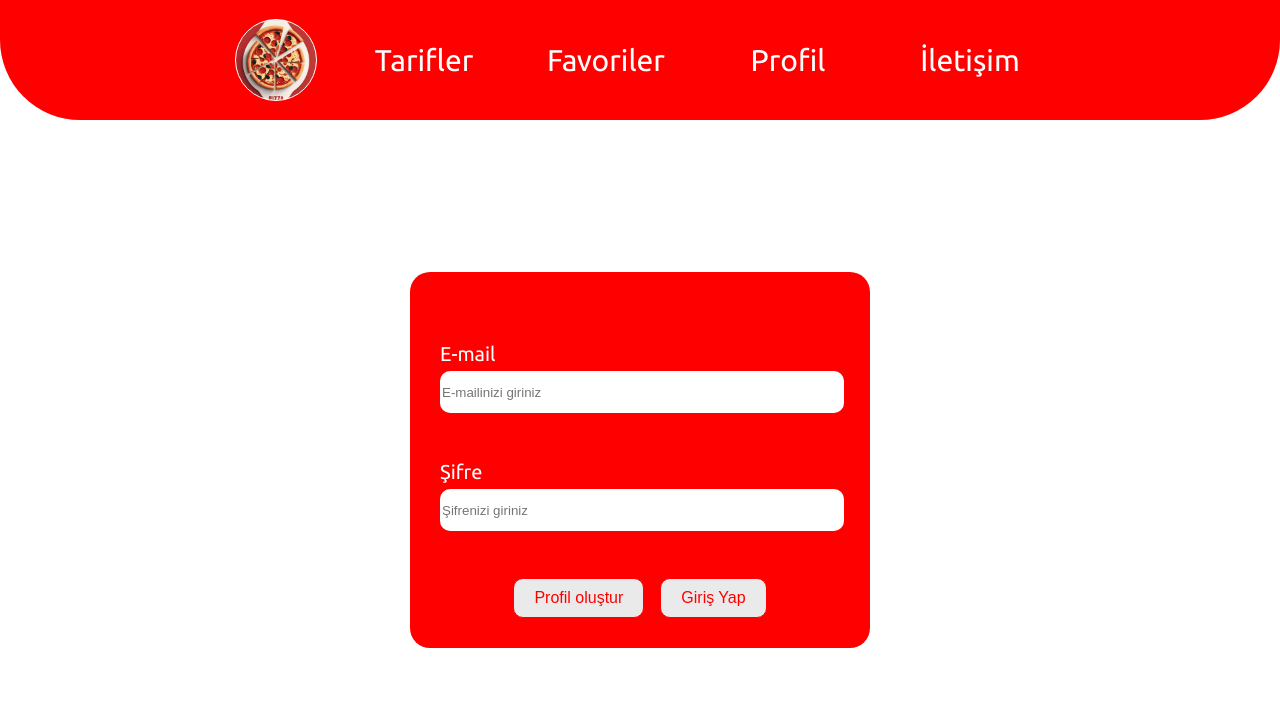
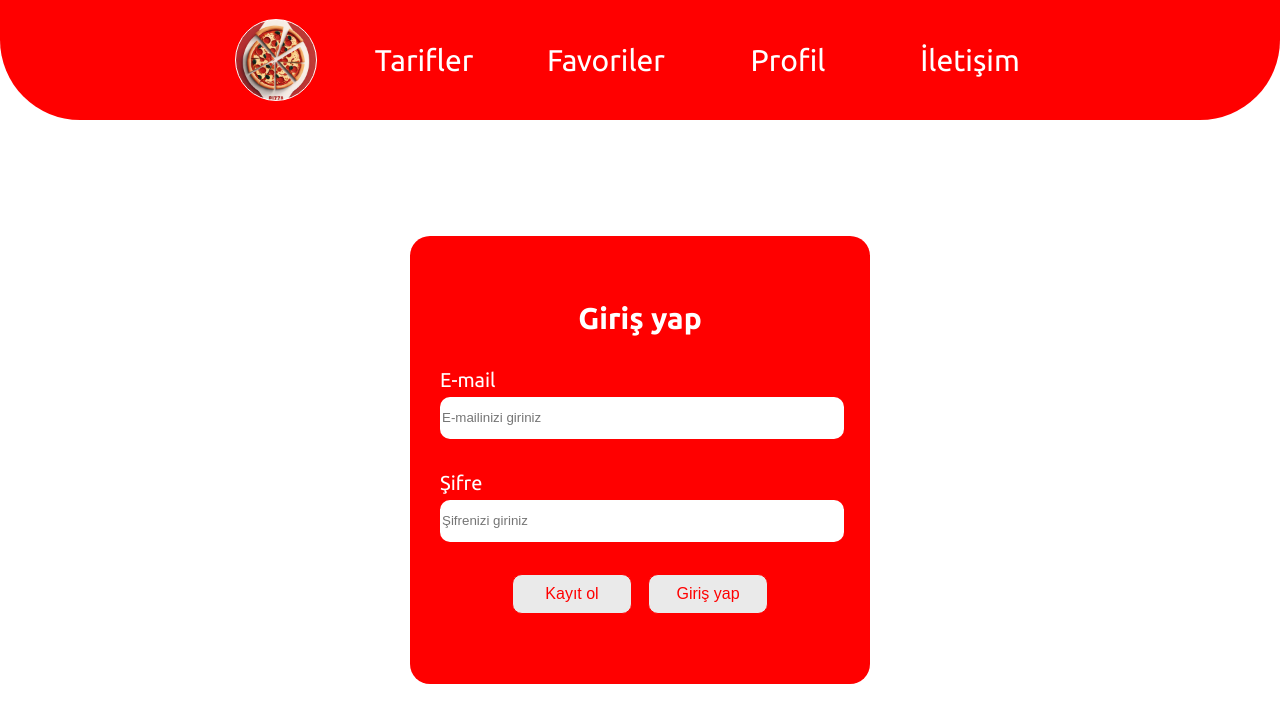
Before and after one commit to FTMustafa/yemek-tarifleri, a React (Create React App) app: page /home/profile in a window 1280 px wide. Shown: the top 722 px of the page. Built offline with nearby package versions, Linux system fonts and the light colour scheme.

Commit message:
.
Ufak düzenlemeler ve log in sorunu düzeltildi.

```diff
--- a/src/components/Login/Login.css
+++ b/src/components/Login/Login.css
@@ -7,8 +7,9 @@
 
 .bg {
   background: red;
-  padding: 30px;
+  padding: 0px 30px 40px 30px;
   border-radius: 20px;
+  height: 60%;
   max-width: 400px;
   width: 100%;
 }
@@ -17,6 +18,13 @@
   display: flex;
   flex-direction: column;
   gap: 2em;
+}
+.form> h2{
+  color: white;
+  text-align: center;
+  width: 400px;
+  font-size: 30px;
+  max-height: 10px;
 }
 
 .girdi label {
@@ -51,6 +59,7 @@
   cursor: pointer;
   font-size: 16px;
   border: 1px solid;
+  width: 120px;
 }
 
 .girdi-bottom > button:hover{
--- a/src/components/Login/Login.js
+++ b/src/components/Login/Login.js
@@ -41,6 +41,7 @@ function Login({ setIsLogin }) {
       <div className="bg">
         <form onSubmit={onFinish}>
           <div className="form">
+            <h2>Giriş yap</h2>
             <div className="girdi">
               <label>E-mail</label>
               <input
@@ -62,15 +63,15 @@ function Login({ setIsLogin }) {
 
             <div className="girdi-bottom">
               <button type="button" onClick={() => setIsSignIn(true)}>
-                Profil oluştur
+                Kayıt ol
               </button>
-              <button type="submit">Giriş Yap</button>
+              <button type="submit">Giriş yap</button>
             </div>
           </div>
         </form>
         {isModalVisible && (
           <div className="modal">
-            <p>Yanlış email veya şifre</p>
+            <p>E-mail veya şifre yanlış!</p>
             <button onClick={handleOk}>Tamam</button>
           </div>
         )}
--- a/src/components/Login/Signin.css
+++ b/src/components/Login/Signin.css
@@ -5,22 +5,19 @@
   height: 85vh;
 }
 
-.bg {
+.signin-bg {
   background: red;
-  padding: 30px;
+  padding: 0px 30px 50px 30px;
   border-radius: 20px;
+  height: 60%;
   max-width: 400px;
   width: 100%;
 }
 
-.form {
+.signin-form {
   display: flex;
   flex-direction: column;
   gap: 2em;
-  }
-
-.girdi {
-  margin-bottom: 15px;
 }
 
 .girdi label {
@@ -57,7 +54,7 @@
   border: 1px solid;
 }
 
-  .girdi-bottom > button:hover{
+.girdi-bottom > button:hover {
   background-color: red;
   color: white;
   border: 1px solid white;
--- a/src/components/Login/Signin.js
+++ b/src/components/Login/Signin.js
@@ -64,9 +64,9 @@ function Signin({ setIsSignIn }) {
 
   return (
     <div className="signin">
-      <div className="bg">
+      <div className="signin-bg">
         <form onSubmit={onFinish}>
-          <div className="form">
+          <div className="signin-form">
             <div className="girdi">
               <label>E-mail</label>
               <input
--- a/src/components/pages/Profile.css
+++ b/src/components/pages/Profile.css
@@ -2,23 +2,45 @@
   display: flex;
   align-items: center;
   justify-content: center;
-  height: 85vh;
+  height: 100%;
 }
 
 .profile-container {
   display: flex;
   flex-direction: column;
   align-items: center;
-  justify-content: center;
-  height: 500px;
-  width: 500px;
+  justify-content: start;
+  height: 450px;
+  width: 450px;
   color: white;
   background-color: red;
   border-radius: 30px;
 }
 
-.profile-mid{
+.profile-mid {
   display: flex;
   flex-direction: column;
   align-items: start;
+  position: relative;
+  margin-top: 50px;
 }
+
+.profile-mid > button {
+  position: absolute;
+  background-color: white;
+  color: red;
+  border: none;
+  width: 100px;
+  height: 40px;
+  border-radius: 10px;
+  cursor: pointer;
+  font-size: 16px;
+  border: 1px solid;
+  margin-top: 135%;
+}
+
+.profile-mid > button:hover{
+  background-color: red;
+  color: white;
+  border: 1px solid white;
+}
--- a/src/components/pages/Profile.js
+++ b/src/components/pages/Profile.js
@@ -11,10 +11,19 @@ function Profile() {
     const aktifKullanici = KisiListesi.find((k) => k.durum === true);
     if (aktifKullanici) {
       setUser(aktifKullanici);
+      setIsLogin(false);
     } else {
       setIsLogin(true); // Aktif kullanıcı yoksa login sayfasını göster
     }
-  }, []);
+  }, [isLogin]);
+
+  const handleLogout = () => {
+    if (user) {
+      user.durum = false;
+      setUser(null);
+      setIsLogin(true);
+    }
+  };
 
   if (isLogin) {
     return <Login setIsLogin={setIsLogin} />;
@@ -24,12 +33,21 @@ function Profile() {
     <div className="profile">
       {user ? (
         <div className="profile-container">
-          <h2>Profil Bilgileri</h2>
           <div className="profile-mid">
-          <p><strong>Ad:</strong> {user.ad}</p>
-          <p><strong>Soyad:</strong> {user.soyad}</p>
-          <p><strong>Email:</strong> {user.email}</p>
-          <p><strong>Favori Yemekler:</strong> {user.favoriYemekler.join(', ')}</p>
+            <h2>Profil Bilgileri</h2>
+            <p>
+              <strong>Ad:</strong> {user.ad}
+            </p>
+            <p>
+              <strong>Soyad:</strong> {user.soyad}
+            </p>
+            <p>
+              <strong>Email:</strong> {user.email}
+            </p>
+            <p>
+              <strong>Favori Yemekler:</strong> {user.favoriYemekler.join(", ")}
+            </p>
+            <button onClick={handleLogout}>Çıkış yap</button>
           </div>
         </div>
       ) : (
```
Lines whose indentation alone changed are shown as unchanged.
